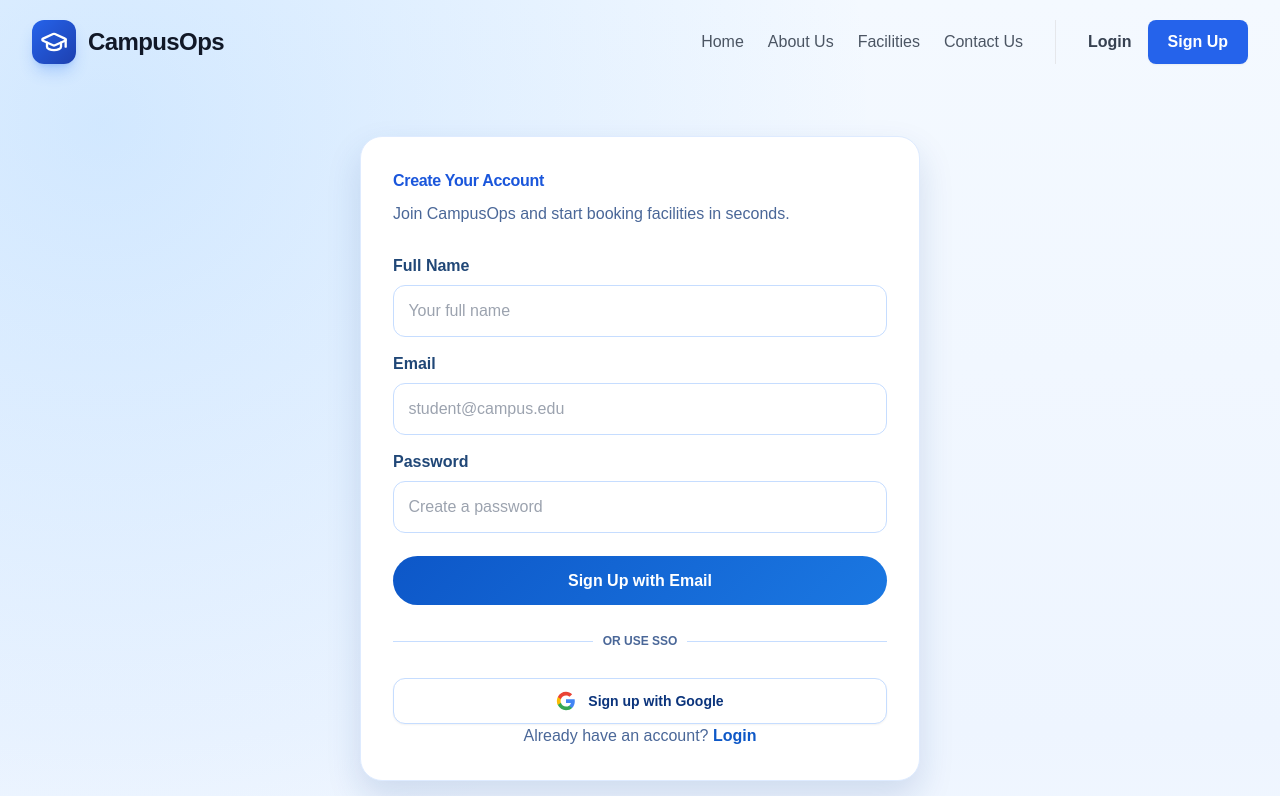
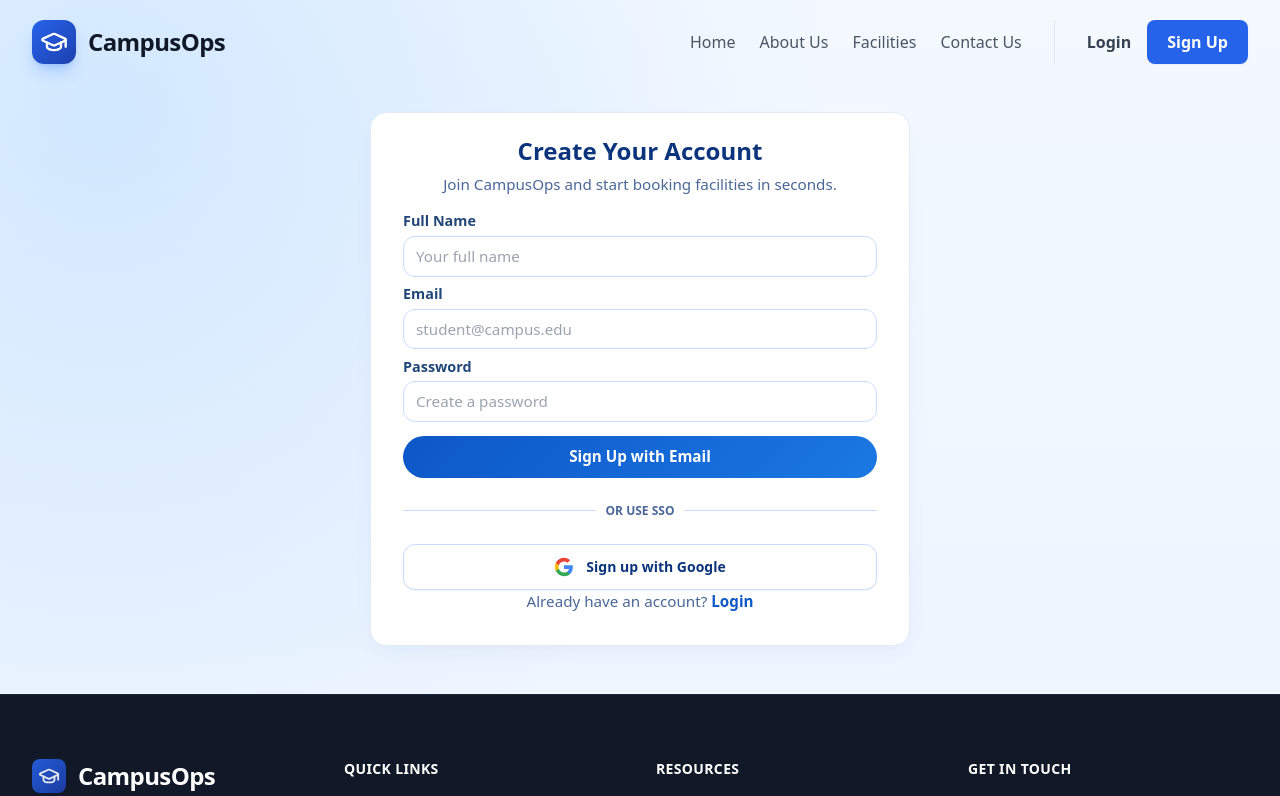
Before and after one commit to BanulaBinath/Smart-Campus-Operations, a React (Create React App) app in the folder frontend/: page /signup in a window 1280 px wide. Shown: the top 796 px of the page. Built offline with nearby package versions, Linux system fonts and the light colour scheme; no server answers.

Commit message:
sign in and sign up pages fixing

```diff
--- a/frontend/src/Components/home/login.css
+++ b/frontend/src/Components/home/login.css
@@ -3,43 +3,55 @@
         background:
                 radial-gradient(circle at 80% 0%, rgba(57, 148, 255, 0.18), transparent 45%),
                 linear-gradient(180deg, #f4f9ff 0%, #eef5ff 60%, #f8fbff 100%);
+        display: flex;
+        flex-direction: column;
 }
 
 .auth-main {
-	max-width: 1100px;
-	margin: 0 auto;
-	padding: 8.5rem 1.25rem 4rem;
+        flex: 1;
+        display: flex;
+        align-items: center;
+        justify-content: center;
+        padding: 7rem 1.25rem 3rem;
+        width: 100%;
 }
 
 .auth-card {
-	max-width: 530px;
+        width: 100%;
+        max-width: 480px;
         margin: 0 auto;
-	border-radius: 22px;
-	padding: 2rem;
+        border-radius: 16px;
+        padding: 1.5rem 2rem;
         background: #ffffff;
-	border: 1px solid #deebff;
-	box-shadow: 0 16px 34px rgba(23, 67, 138, 0.15);
+        border: 1px solid #e1ebfa;
+        box-shadow: 0 10px 25px -5px rgba(23, 67, 138, 0.05), 0 8px 10px -6px rgba(23, 67, 138, 0.01);
+        display: flex;
+        flex-direction: column;
 }
 
 .auth-card h1 {
-	margin: 0 0 0.55rem;
+        margin: 0 0 0.5rem;
         color: #0b347c;
+        text-align: center;
+        font-size: 1.5rem;
+        font-weight: 700;
 }
 
 .auth-card p {
-	margin: 0;
+        margin: 0 0 1rem;
         color: #4a6798;
+        text-align: center;
+        font-size: 0.95rem;
 }
 
 .auth-form {
-	margin-top: 1.25rem;
         display: flex;
         flex-direction: column;
-	gap: 0.45rem;
+        gap: 0.35rem;
 }
 
 .auth-form label {
-	margin-top: 0.5rem;
+        margin-top: 0.25rem;
         color: #204777;
         font-weight: 600;
 }
@@ -47,7 +59,7 @@
 .auth-form input {
         border: 1px solid #c6ddff;
         border-radius: 12px;
-	padding: 0.8rem 0.9rem;
+        padding: 0.6rem 0.8rem;
         font-size: 1rem;
         outline: none;
         transition: border-color 200ms ease, box-shadow 200ms ease;
@@ -97,6 +109,6 @@
         }
 
         .auth-card {
-		padding: 1.4rem;
+                padding: 1.8rem 1.4rem;
         }
 }
--- a/frontend/src/Components/home/login.js
+++ b/frontend/src/Components/home/login.js
@@ -24,7 +24,6 @@ function Login() {
     );
   }
 
-  // If already logged in via context, redirect to home/dashboard
   if (isAuthenticated) {
     return <Navigate to="/dashboard" replace />;
   }
@@ -45,7 +44,6 @@ function Login() {
         password: formData.password
       });
 
-      // Fetch the current user to update the global AuthContext state
       await fetchCurrentUser();
     } catch (err) {
       setError(err.response?.data?.message || err.response?.data?.error || 'Login failed. Please check your credentials.');
@@ -55,7 +53,7 @@ function Login() {
   };
 
   return (
-    <div className="auth-page">
+    <div className="auth-page font-sans text-gray-800">
       <Nav />
       <main className="auth-main" id="about">
         <section className="auth-card">
--- a/frontend/src/Components/home/signUp.css
+++ b/frontend/src/Components/home/signUp.css
@@ -3,52 +3,65 @@
         background:
                 radial-gradient(circle at 8% 10%, rgba(58, 157, 255, 0.18), transparent 48%),
                 linear-gradient(180deg, #f4f9ff 0%, #eef5ff 60%, #f8fbff 100%);
+        display: flex;
+        flex-direction: column;
 }
 
 .signup-main {
-	max-width: 1100px;
-	margin: 0 auto;
-	padding: 8.5rem 1.25rem 4rem;
+        flex: 1;
+        display: flex;
+        align-items: center;
+        justify-content: center;
+        padding: 7rem 1.25rem 3rem;
+        width: 100%;
 }
 
 .signup-card {
-	max-width: 560px;
+        width: 100%;
+        max-width: 540px;
         margin: 0 auto;
-	border-radius: 22px;
-	padding: 2rem;
+        border-radius: 16px;
+        padding: 1.25rem 2rem;
         background: #ffffff;
-	border: 1px solid #deebff;
-	box-shadow: 0 16px 34px rgba(23, 67, 138, 0.15);
+        border: 1px solid #e1ebfa;
+        box-shadow: 0 10px 25px -5px rgba(23, 67, 138, 0.05), 0 8px 10px -6px rgba(23, 67, 138, 0.01);
+        display: flex;
+        flex-direction: column;
 }
 
 .signup-card h1 {
-	margin: 0 0 0.55rem;
+        margin: 0 0 0.25rem;
         color: #0b347c;
+        text-align: center;
+        font-size: 1.5rem;
+        font-weight: 700;
 }
 
 .signup-card p {
-	margin: 0;
+        margin: 0 0 0.75rem;
         color: #4a6798;
+        text-align: center;
+        font-size: 0.95rem;
 }
 
 .signup-form {
-	margin-top: 1.25rem;
         display: flex;
         flex-direction: column;
-	gap: 0.45rem;
+        gap: 0.25rem;
 }
 
 .signup-form label {
-	margin-top: 0.5rem;
+        margin-top: 0.15rem;
         color: #204777;
         font-weight: 600;
+        font-size: 0.9rem;
 }
 
 .signup-form input {
         border: 1px solid #c6ddff;
         border-radius: 12px;
-	padding: 0.8rem 0.9rem;
-	font-size: 1rem;
+        padding: 0.5rem 0.75rem;
+        font-size: 0.95rem;
         outline: none;
         transition: border-color 200ms ease, box-shadow 200ms ease;
 }
@@ -59,10 +72,11 @@
 }
 
 .signup-btn {
-	margin-top: 1rem;
+        margin-top: 0.6rem;
         border: none;
         border-radius: 999px;
-	padding: 0.8rem 1rem;
+        padding: 0.6rem 1rem;
+        font-size: 0.95rem;
         font-weight: 700;
         color: #ffffff;
         background: linear-gradient(135deg, #0d57c8 0%, #1b78e2 100%);
@@ -76,8 +90,9 @@
 }
 
 .signup-switch {
-	margin-top: 1rem;
+        margin-top: 0.6rem;
         text-align: center;
+        font-size: 0.9rem;
 }
 
 .signup-switch a {
@@ -97,6 +112,6 @@
         }
 
         .signup-card {
-		padding: 1.4rem;
+                padding: 1.8rem 1.4rem;
         }
 }
--- a/frontend/src/Components/home/signUp.js
+++ b/frontend/src/Components/home/signUp.js
@@ -27,7 +27,6 @@ function SignUp() {
     );
   }
 
-  // If already logged in via context, redirect to home/dashboard
   if (isAuthenticated) {
     return <Navigate to="/dashboard" replace />;
   }
@@ -60,11 +59,11 @@ function SignUp() {
   };
 
   return (
-    <div className="signup-page">
+    <div className="signup-page font-sans text-gray-800">
       <Nav />
       <main className="signup-main" id="about">
         <section className="signup-card">
-          <h1 style={{ fontWeight: '800', letterSpacing: '-0.02em', color: '#1a56db' }}>Create Your Account</h1>
+          <h1>Create Your Account</h1>
           <p>Join CampusOps and start booking facilities in seconds.</p>
 
           {error && <div className="mb-4 text-sm font-medium text-red-600 bg-red-50 p-3 rounded-lg border border-red-100">{error}</div>}
```
Lines whose indentation alone changed are shown as unchanged.
